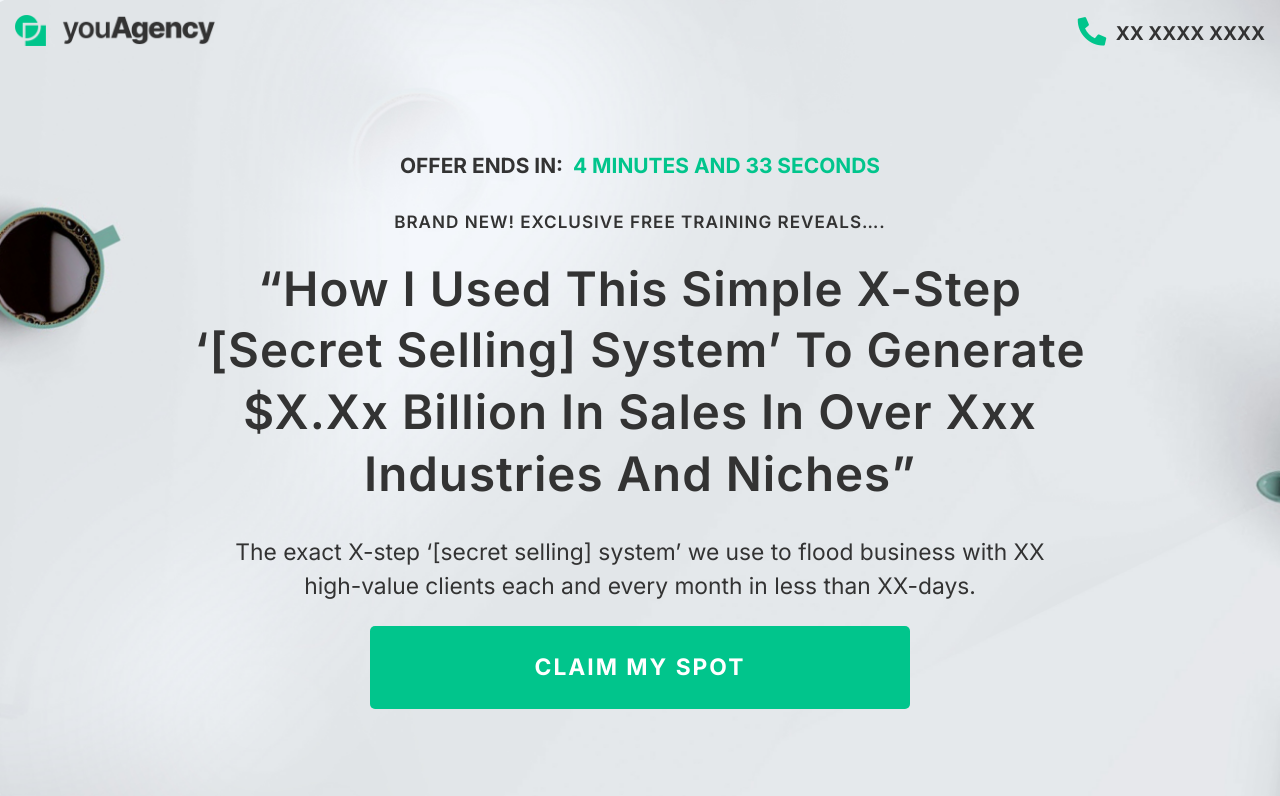
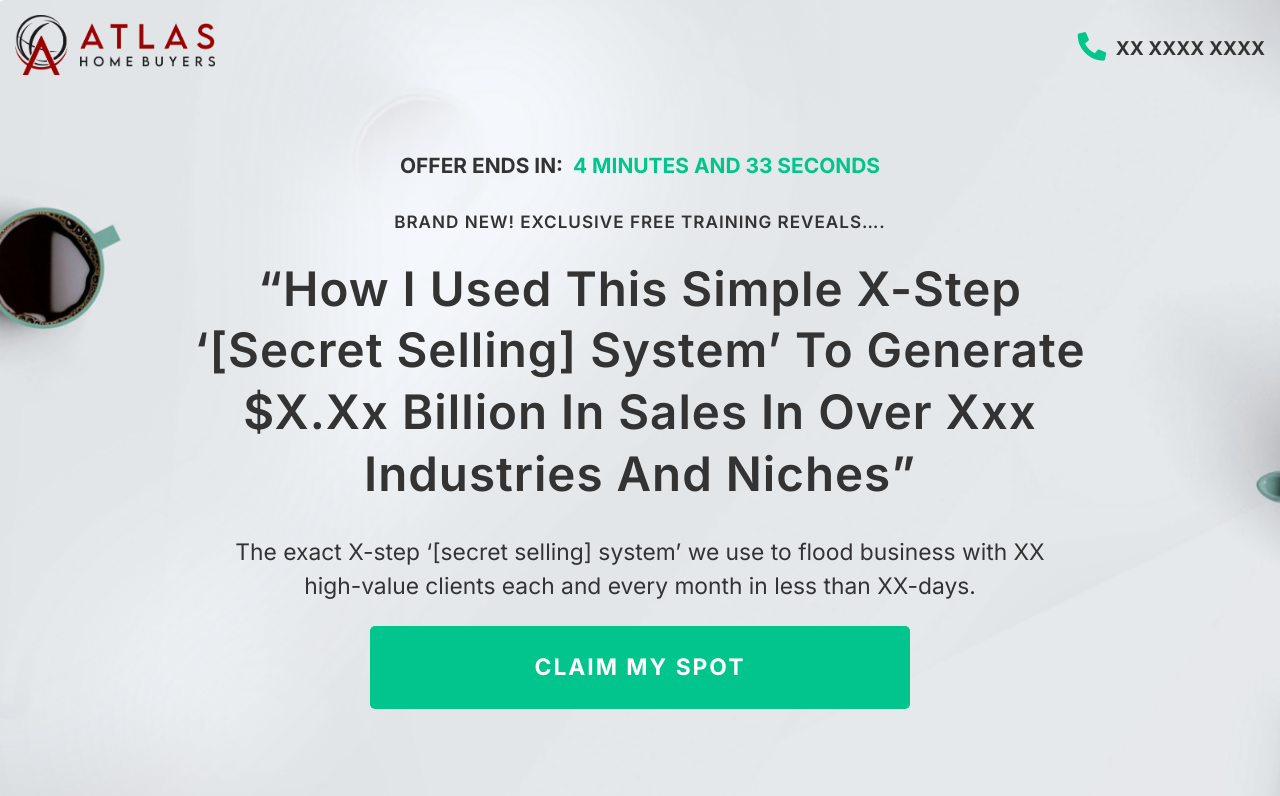
Before and after one commit to brandonhood/Atlas-Home-Buyers-Funnel, a website: page agency-webinar-page.html in a window 1280 px wide. Shown: the top 796 px of the page. Drawn offline with Linux system fonts and the light colour scheme.

Commit message:
Update agency-webinar-page.html

```diff
--- a/agency-webinar-page.html
+++ b/agency-webinar-page.html
@@ -22,7 +22,7 @@
     <div class="container-fluid">
         <div class="row justify-content-between align-items-center">
             <div class="header-logo">
-                <img class="lazyload" data-src="images/logo-placeholder.png" alt="NAME OF COMPANY">
+                <img class="lazyload" data-src="images/Atlas Logo.png" alt="Atlas Home Buyers">
             </div>
             <a href="tel:XXXXXXXXXX" class="header-phone d-flex align-items-center">
                 <div class="color-brand phone-icon mr-md-2">
```
